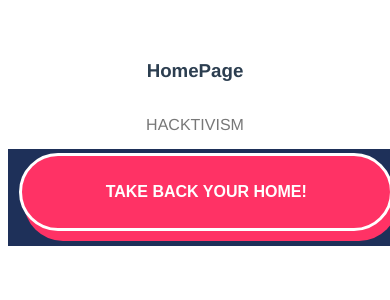
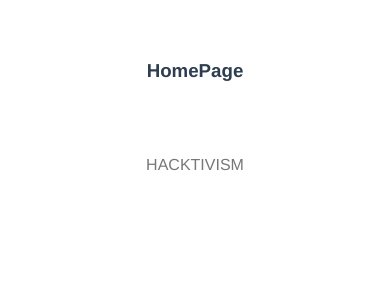
Before and after one commit to RC-Hacktivism/reject-luxury-condos, a Vue app: page / in a window 390 px wide. Shown: the top 300 px of the page. Built offline with nearby package versions, Linux system fonts and the light colour scheme.

Commit message:
footer - mobile button change

```diff
--- a/src/App.vue
+++ b/src/App.vue
@@ -1,14 +1,12 @@
 <template>
   <div id="app">
     <Home/>
-    <Button/>
     <HacktivismFooter />
   </div>
 </template>
 
 <script>
 import Home from './components/Home.vue';
-import Button from './components/Button.vue';
 import HacktivismFooter from './components/HacktivismFooter.vue';
 
 export default {
@@ -16,7 +14,6 @@ export default {
   components: {
     Home,
     HacktivismFooter,
-    Button,
   }
 }
 </script>
--- a/src/components/HacktivismFooter.vue
+++ b/src/components/HacktivismFooter.vue
@@ -1,7 +1,7 @@
 <template>
 
 <footer>
-    <section class="footer-container-upper">
+    <section class="footer-container-upper showFooterContent">
 
         <section>
             <h3>About Us</h3>
@@ -29,7 +29,7 @@
 
     </section>
 
-    <section class="footer-container-bottom">
+    <section class="footer-container-bottom showFooterContent">
 
         <section>
             <font-awesome-icon class="footerIcons" :icon="{ prefix: 'fab', iconName: 'twitter-square' }"/>
@@ -51,14 +51,19 @@
 
     </section>
 
+    <Button class="showBtn"/>
 
 </footer>
 
 </template>
 
 <script>
+import Button from './Button.vue';
 export default {
   name: 'HacktivismFooter',
+  components: {
+Button
+  },
   props: {
     msg: String
   }
@@ -117,48 +122,15 @@ footer a, footer b {
     width: 100%;
     padding: 6px 0;
 }
+    .showBtn {
+        display: none;
+    }
 @media (max-width: 400px) {
-    footer {
-        padding: 0;
-        margin:  0;
+    .showFooterContent {
+        display: none;
     }
-    .footer-container-upper {
-        display: none;
-        }
-    .footer-container-bottom {
-padding: 3%;
-    padding-top: 0;
-    border-top: 0;
-    display: -webkit-box;
-    display: -ms-flexbox;
-    display: flex;
-    justify-content: space-between;
-    position: relative;
-    max-width: 1150px;
-    width: 100%;
-    margin: 0 auto;
-    background: #1e3059;
-}
-    .footer-container-bottom section:nth-child(1), .footer-container-bottom section:nth-child(2) {
-        display: none;
-        }
-    .footer-container-bottom section:nth-child(3){
-    background: #ff3265;
-    margin: auto;
-    font-weight: 400;
-    line-height: 1.5;
-    margin: 4px auto;
-    padding: 1.5em 1.8em;
-    text-decoration: none;
-    text-align: center;
-    text-transform: uppercase;
-    font-family: 'Montserrat', sans-serif;
-    color: white;
-    font-weight: 700;
-    border-radius: 3rem;
-    border: solid;
-    width: 85%;
-    box-shadow: 5px 10px #ff3265;
+    .showBtn {
+        display: block
     }
 }
 
```
